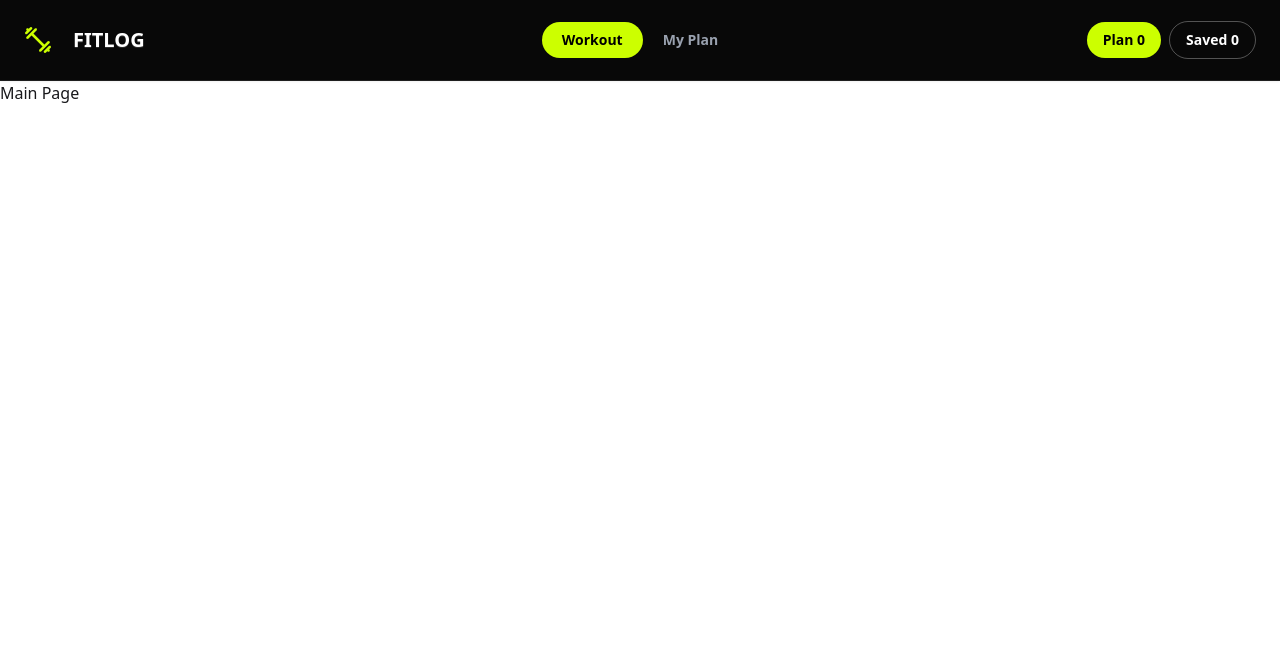
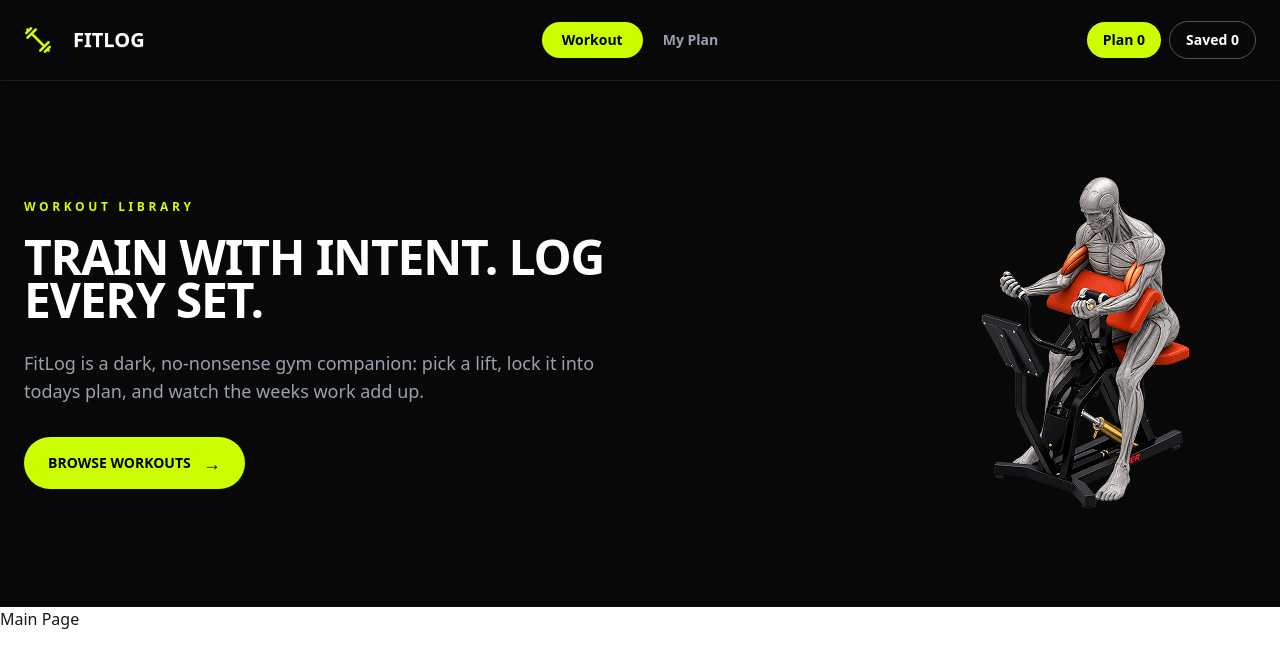
Before and after one commit to jbjoybiswasjb/web-b14-a6-fit-log-a, a Next.js app: page / in a window 1280 px wide. Shown: the top 668 px of the page. Built offline with nearby package versions, Linux system fonts and the light colour scheme.

Commit message:
Banner design completed.

```diff
--- a/src/app/layout.tsx
+++ b/src/app/layout.tsx
@@ -2,6 +2,7 @@ import type { Metadata } from "next";
 import { Geist, Geist_Mono } from "next/font/google";
 import "./globals.css";
 import Navbar from "@/components/shared/Navbar";
+import Banner from "@/components/homepage/Banner";
 
 const geistSans = Geist({
   variable: "--font-geist-sans",
@@ -27,6 +28,7 @@ export default function RootLayout({ children }: LayoutProps<"/">) {
     >
       <body className="min-h-full flex flex-col">
         <Navbar planCount={0} savedCount={0}></Navbar>
+        <Banner></Banner>
         <div>{children}</div>
       </body>
     </html>
--- a/src/components/homepage/Banner.tsx
+++ b/src/components/homepage/Banner.tsx
@@ -0,0 +1,50 @@
+import Image from "next/image";
+import BannerImg from "../../../public/images/banner.png";
+
+const Banner = () => {
+    return (
+        <section className="bg-[#080808] text-white">
+            <div className="mx-auto grid max-w-7xl items-center px-4 py-16 md:px-6 lg:grid-cols-3 lg:py-24">
+
+                {/* Banner Content. */}
+                <div className="col-span-2">
+                    <p className="mb-5 text-xs font-black tracking-[0.3em] text-[#ccff00]">
+                        WORKOUT LIBRARY
+                    </p>
+
+                    <h1 className="max-w-3xl text-4xl font-black uppercase leading-[0.9] tracking-tight md:text-5xl">
+                        TRAIN WITH INTENT. LOG
+                        <br />
+                        EVERY SET.
+                    </h1>
+
+                    <p className="mt-7 max-w-xl text-base leading-7 text-gray-400 md:text-lg">
+                        FitLog is a dark, no-nonsense gym companion: pick a lift,
+                        lock it into todays plan, and watch the weeks work add up.
+                    </p>
+
+                    <a
+                        href="#library"
+                        className="mt-8 inline-flex items-center gap-3 rounded-full bg-[#ccff00] px-6 py-3 text-sm font-black text-black transition hover:scale-105"
+                    >
+                        BROWSE WORKOUTS
+                        <span className="text-lg">→</span>
+                    </a>
+                </div>
+
+                {/* Hero Image. */}
+                <div className="relative overflow-hidden rounded-2xl flex justify-end items-center">
+                    <Image
+                        src={BannerImg}
+
+                        alt="Workout"
+                        className="bg-cover"
+                    />
+                </div>
+
+            </div>
+        </section>
+    );
+};
+
+export default Banner;
```
